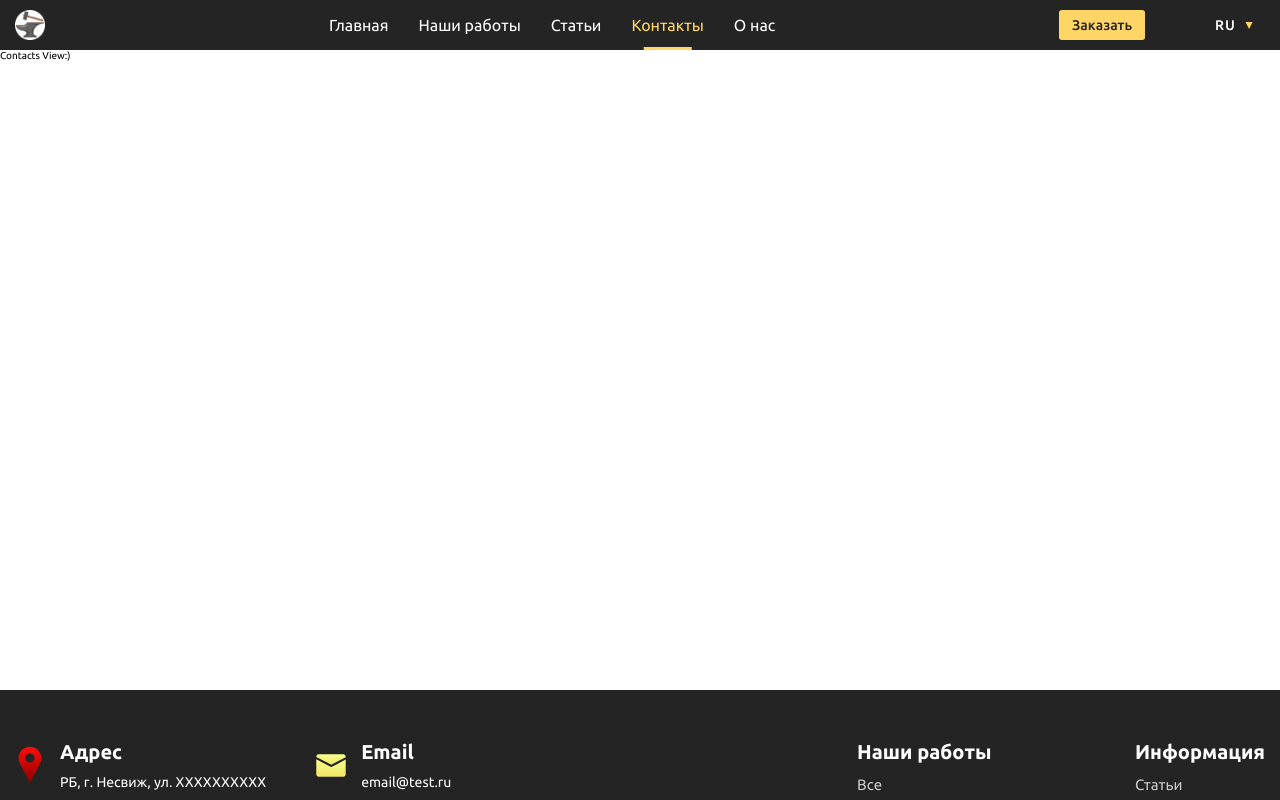
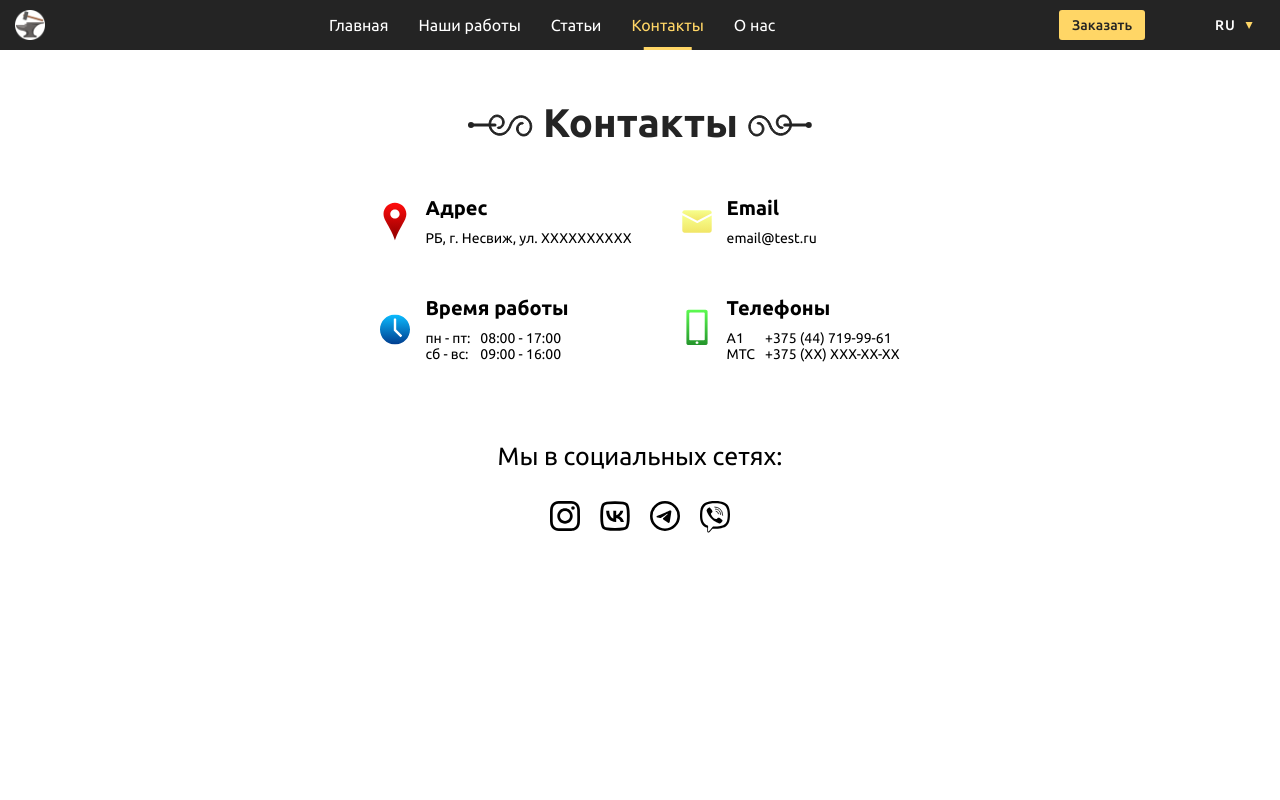
Before and after one commit to FermataSoft/forging_website, a Vue app: page /contacts in a window 1280 px wide. Shown: the top 800 px of the page. Built offline with nearby package versions, Linux system fonts and the light colour scheme; what vue-awesome-paginate would draw is missing.

Commit message:
Add content to contacts section

```diff
--- a/src/views/ContactsView.vue
+++ b/src/views/ContactsView.vue
@@ -1,9 +1,208 @@
-<script></script>
+<script setup>
+import IconAddress from '../components/icons/footer/IconAddress.vue';
+import IconMail from '../components/icons/footer/IconMail.vue';
+import IconPhone from '../components/icons/footer/IconPhone.vue';
+import IconWorkingHours from '../components/icons/footer/IconWorkingHours.vue';
+import IconTelegram from '../components/icons/footer/IconTelegram.vue';
+import IconInstagram from '../components/icons/footer/IconInstagram.vue';
+import IconVK from '../components/icons/footer/IconVK.vue';
+import IconViber from '../components/icons/footer/IconViber.vue';
+</script>
 
 <template>
   <div class="wrapper">
-    <h1>Contacts View:)</h1>
+    <SectionHeader>Контакты</SectionHeader>
+    <div class="footer__contact-block">
+      <div class="footer__contact-item">
+        <IconAddress></IconAddress>
+        <div class="footer__text-block">
+          <h2>Адрес</h2>
+          <!-- todo  ссылка на яндекс-карты с точкой -->
+          <p>РБ, г. Несвиж, ул. XXXXXXXXXX</p>
+        </div>
+      </div>
+
+      <div class="footer__contact-item">
+        <IconMail></IconMail>
+        <div class="footer__text-block">
+          <h2>Email</h2>
+          <p>
+            <a href="mailto:subneck@gmail.com">email@test.ru</a>
+          </p>
+        </div>
+      </div>
+
+      <div class="footer__contact-item">
+        <IconWorkingHours></IconWorkingHours>
+        <div class="footer__text-block">
+          <h2 lang-id="footer__working-hours">Время работы</h2>
+          <div class="footer__subtext-block">
+            <div class="footer__subtext_left">
+              <p>пн - пт:</p>
+              <p>сб - вс:</p>
+            </div>
+            <div class="footer__subtext_right">
+              <p>08:00 - 17:00</p>
+              <p>09:00 - 16:00</p>
+            </div>
+          </div>
+        </div>
+      </div>
+
+      <div class="footer__contact-item">
+        <IconPhone></IconPhone>
+        <div class="footer__text-block">
+          <h2>Телефоны</h2>
+          <div class="footer__subtext-block">
+            <div class="footer__subtext_left">
+              <p>А1</p>
+              <p>МТС</p>
+            </div>
+            <div class="footer__subtext_right">
+              <p>
+                <a href="tel:+375447199961">+375 (44) 719-99-61</a>
+              </p>
+              <p>+375 (XX) XXX-XX-XX</p>
+            </div>
+          </div>
+        </div>
+      </div>
+    </div>
+
+    <div class="social-links">
+      <h2>Мы в социальных сетях:</h2>
+      <div class="social-links__block">
+        <a href="https://www.instagram.com/bliznyuksasha/" target="_blank" rel="noopener noreferrer">
+          <IconInstagram></IconInstagram>
+        </a>
+        <a class="link-vk" href="https://www.instagram.com/bliznyuksasha/" target="_blank" rel="noopener noreferrer">
+          <IconVK></IconVK>
+        </a>
+        <a href="https://t.me/+375447199961" target="_blank" rel="noopener noreferrer">
+          <IconTelegram></IconTelegram>
+        </a>
+
+        <!-- !!! -->
+        <a class="link-viber" href="viber://chat?number=%2B375447199961" rel="noopener noreferrer">
+          <IconViber></IconViber>
+        </a>
+      </div>
+    </div>
+
+
+
+    <iframe src="https://yandex.ru/map-widget/v1/?um=constructor%3A129033f74be22cda48d129a08284fdef72f87a47db1f2215da8784730f8f7db8&amp;source=constructor" width="500" height="400" frameborder="0"></iframe>
   </div>
 </template>
 
-<style></style>
+<style lang="scss" scoped>
+@import '../assets/_vars.scss';
+
+.wrapper {
+  display: flex;
+  flex-direction: column;
+  align-items: center;
+}
+
+.footer__contact-block {
+  display: grid;
+  grid-template-columns: auto auto;
+  gap: 50px;
+
+  .footer__contact-item {
+    display: flex;
+    flex-direction: row;
+    align-items: center;
+    gap: 15px;
+
+    svg {
+      width: 30px;
+      fill: $accent-gradient;
+    }
+
+    .footer__text-block {
+      color: black;
+
+      h2 {
+        font-size: 2rem;
+        font-weight: $font-bold;
+        margin-bottom: 10px;
+      }
+
+      p {
+        font-size: 1.4rem;
+      }
+
+      a {
+        font-size: 1.4rem;
+        color: black;
+
+        &:hover {
+          color: $primary;
+        }
+      }
+
+      .footer__subtext-block {
+        display: flex;
+        flex-direction: row;
+        gap: 10px;
+      }
+    }
+  }
+}
+
+.social-links {
+  margin-top: 80px;
+
+  h2 {
+    font-size: 2.5rem;
+    margin-bottom: 10px;
+    color: #000;
+  }
+
+  .social-links__block {
+    margin-top: 30px;
+    display: flex;
+    flex-direction: row;
+    justify-content: center;
+    gap: 20px;
+
+    a {
+      width: 30px;
+
+      color: #000;
+      position: relative;
+
+      @keyframes hover-effect {
+        0% {
+          transform: translate(0, 0px);
+        }
+
+        50% {
+          transform: translate(0, -2px);
+        }
+
+        100% {
+          transform: translate(0, 0px);
+        }
+      }
+
+      img,
+      svg {
+        width: 100%;
+        height: auto;
+        // transition: transform 0.3s ease-in-out, color 0.3s;
+      }
+
+      &:hover {
+
+        img,
+        svg {
+          animation: hover-effect ease-out 0.4s;
+          // transform: translate(0, -2px);
+        }
+      }
+    }
+  }
+}
+</style>
```
